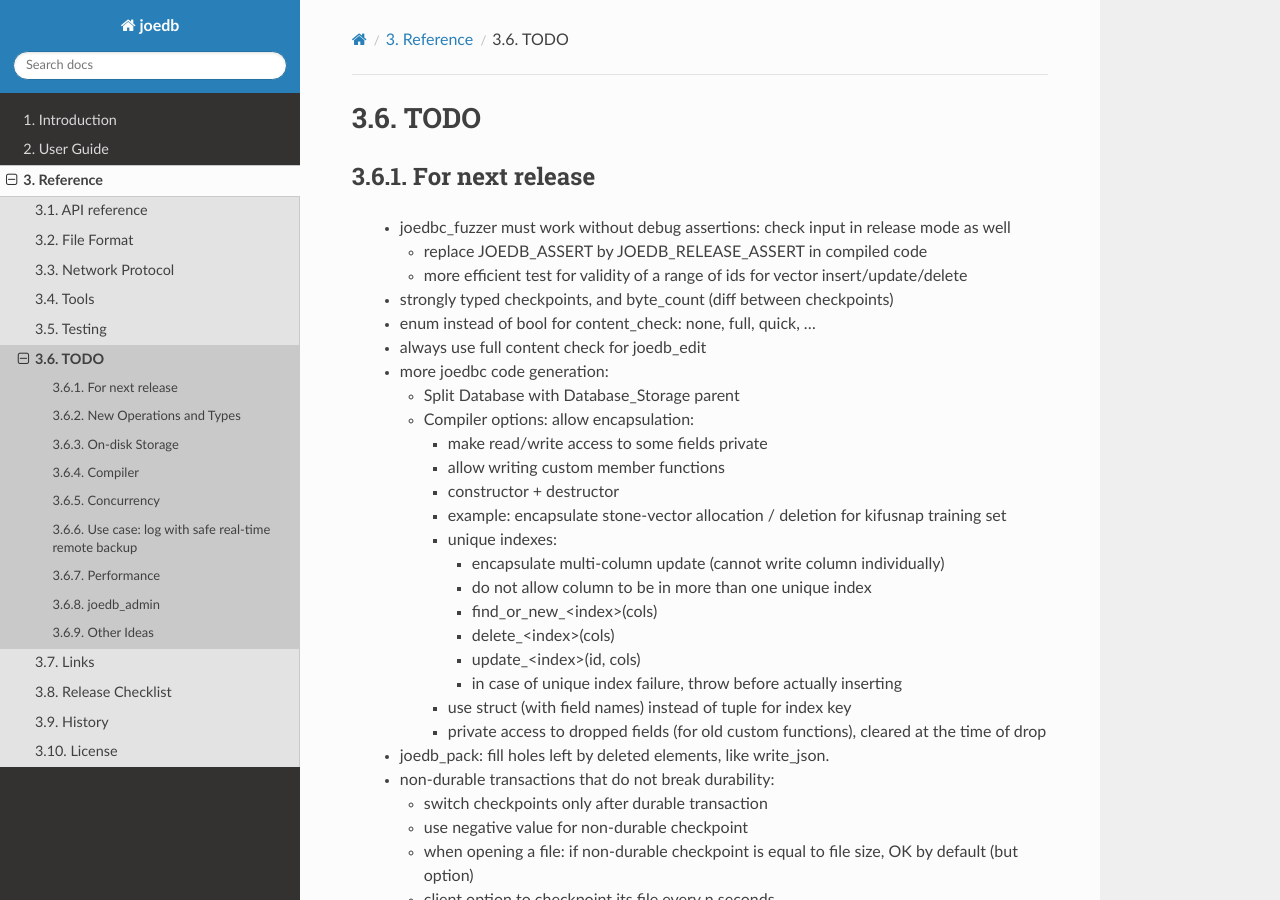
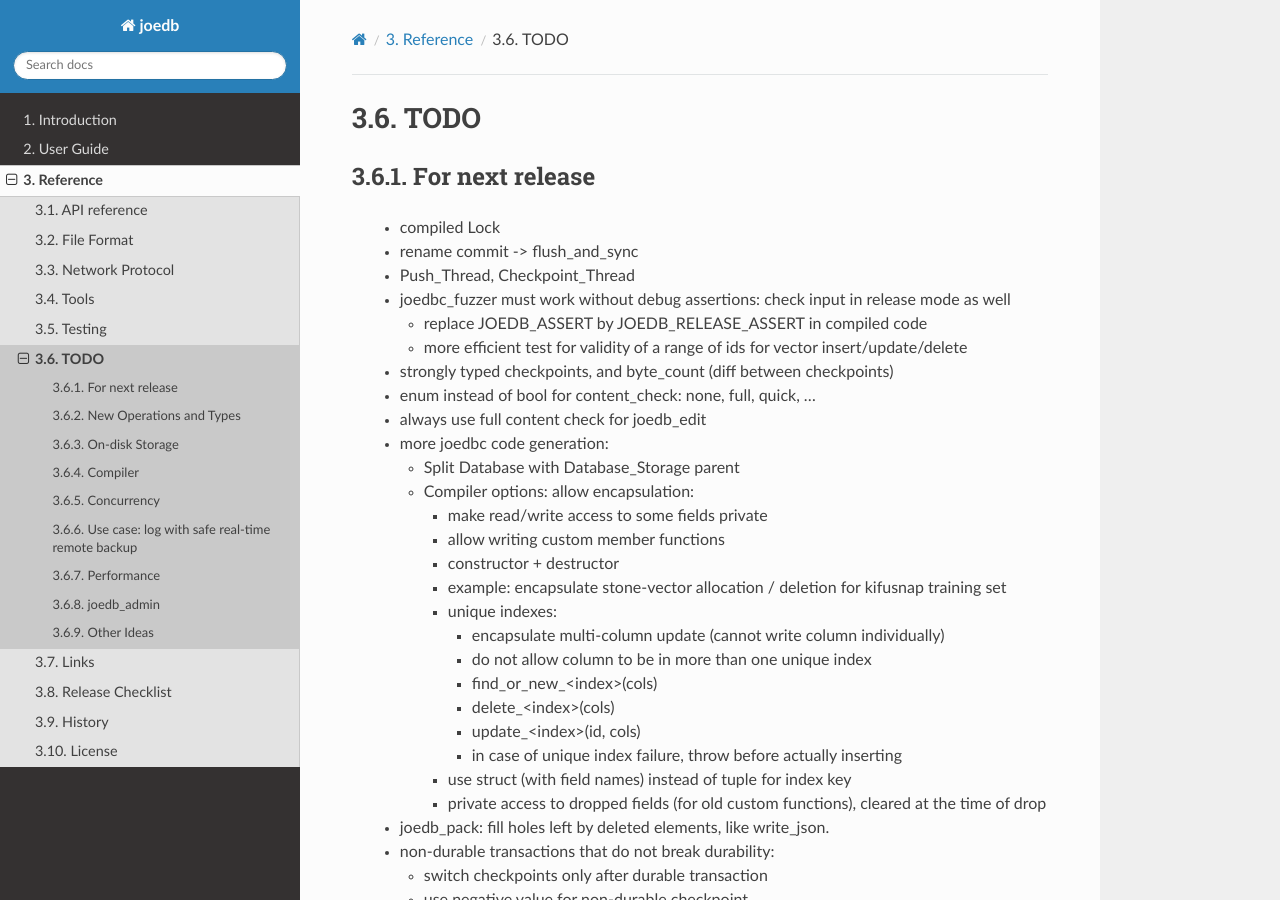
Before and after one commit to Remi-Coulom/joedb, a Sphinx documentation site: the page built from doc/source/todo.rst, in a window 1280 px wide and 900 px high. Built offline with Sphinx 7.4.7 and the Read the Docs theme 3.1.0, drawn with Linux system fonts in a browser that asks for light colours; formulas are drawn with MathJax 3.

Commit message:
todo: compiled lock + checkpoint thread

```diff
--- a/doc/source/todo.rst
+++ b/doc/source/todo.rst
@@ -3,6 +3,10 @@ TODO
 
 For next release
 ----------------
+
+ - compiled Lock
+ - rename commit -> flush_and_sync
+ - Push_Thread, Checkpoint_Thread
 
  - joedbc_fuzzer must work without debug assertions: check input in release mode as well
 
```
Also changed, not shown: 1 other file.
